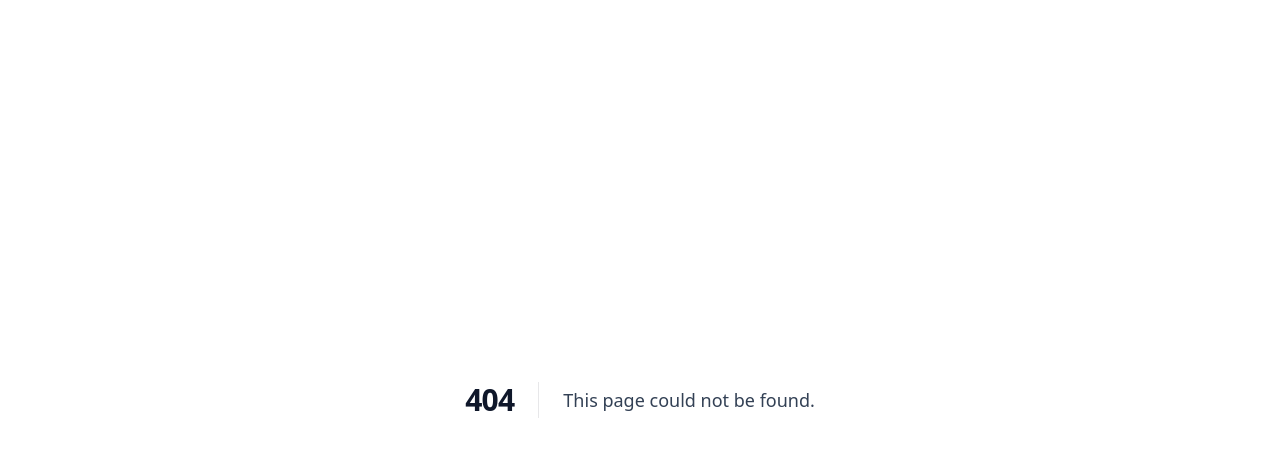
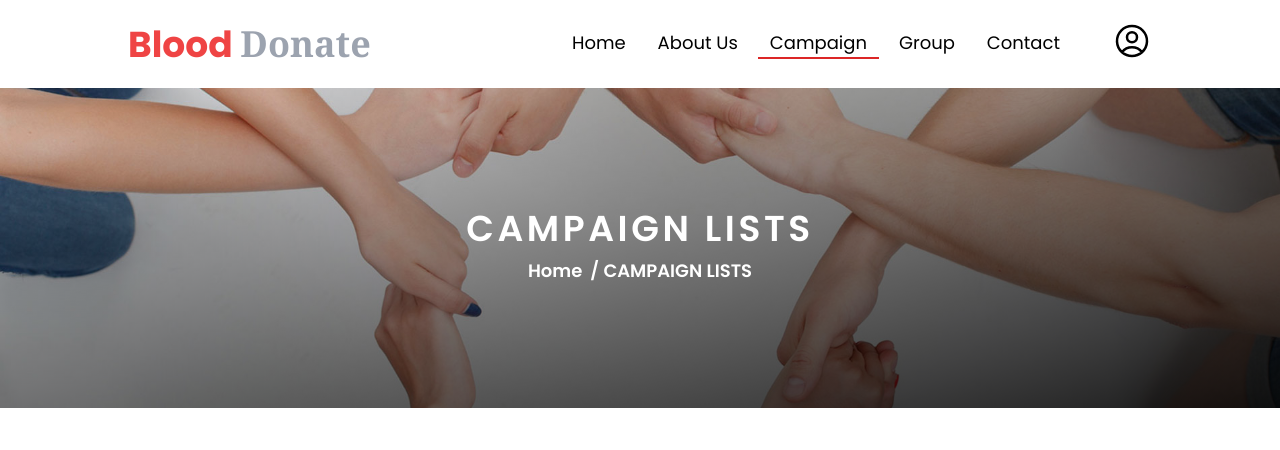
Before and after one commit to miraz66/dream_touch_blood, a React (Vite) app: page /campaign in a window 1280 px wide. Before the commit this address had no page. Shown: the top 450 px of the page. Built offline with nearby package versions, Linux system fonts and the light colour scheme.

Commit message:
userProfile

```diff
--- a/src/App.jsx
+++ b/src/App.jsx
@@ -7,6 +7,7 @@ import MainPage from "./pages/MainPage";
 import Login from "./components/Login";
 import NotFound from "./components/NotFound";
 import About from "./pages/About";
+import Campaign from "./pages/Campaign";
 
 function App() {
   return (
@@ -17,6 +18,7 @@ function App() {
           <Route path="/login" element={<Login />} />
           <Route path="/" element={<MainPage />} />
           <Route path="/About" element={<About />} />
+          <Route path="/campaign" element={<Campaign />} />
           <Route path="*" element={<NotFound />} />
         </Routes>
       </BrowserRouter>
--- a/src/components/AllPageScreen.jsx
+++ b/src/components/AllPageScreen.jsx
@@ -5,7 +5,7 @@ export default function AllPageScreen({ name }) {
     <>
       <div className="h-80 bg-no-repeat bg-center bg-cover bg-[linear-gradient(to_right_bottom,rgba(0,0,0,0.1),rgba(0,0,0,0.9)),url('assets/header-bg.jpg')]">
         <div className="max-w-7xl mx-auto h-full text-white flex flex-col justify-center items-center">
-          <h2 className="text-4xl font-semibold uppercase tracking-widest">
+          <h2 className="pb-2 text-4xl font-semibold uppercase tracking-widest">
             {name}
           </h2>
           <div className="flex gap-2 text-lg font-semibold">
--- a/src/components/Headers.jsx
+++ b/src/components/Headers.jsx
@@ -1,9 +1,7 @@
 import { Disclosure } from "@headlessui/react";
 import { Bars3Icon, XMarkIcon } from "@heroicons/react/24/outline";
-import { useState } from "react";
 import { NavLink } from "react-router-dom";
-import TestModal from "../utils/Modle";
-import UserProfileModel from "./UserProfileModel";
+import UserProfileModal from "./UserProfileModal";
 
 const navigation = [
   { name: "Home", href: "/" },
@@ -14,8 +12,6 @@ const navigation = [
 ];
 
 export default function Header() {
-  const [isModalOpen, setIsModalOpen] = useState(false);
-
   return (
     <>
       <Disclosure as="nav" className="">
@@ -47,31 +43,9 @@ export default function Header() {
                   </div>
                 </div>
 
-                <div className="relative ml-10 lg:hidden">
-                  <svg
-                    xmlns="http://www.w3.org/2000/svg"
-                    fill="none"
-                    viewBox="0 0 24 24"
-                    strokeWidth={1.5}
-                    stroke="currentColor"
-                    className="w-10 h-10 cursor-pointer hover:text-gray-700"
-                    onClick={() => setIsModalOpen(!isModalOpen)}
-                  >
-                    <path
-                      strokeLinecap="round"
-                      strokeLinejoin="round"
-                      d="M17.982 18.725A7.488 7.488 0 0012 15.75a7.488 7.488 0 00-5.982 2.975m11.963 0a9 9 0 10-11.963 0m11.963 0A8.966 8.966 0 0112 21a8.966 8.966 0 01-5.982-2.275M15 9.75a3 3 0 11-6 0 3 3 0 016 0z"
-                    />
-                  </svg>
-
-                  {isModalOpen && (
-                    <TestModal
-                      css={"absolute top-14 right-0"}
-                      onClose={() => setIsModalOpen(!isModalOpen)}
-                    >
-                      <UserProfileModel />
-                    </TestModal>
-                  )}
+                {/* Open Profile */}
+                <div className="relative lg:hidden">
+                  <UserProfileModal />
                 </div>
 
                 <div
@@ -100,31 +74,9 @@ export default function Header() {
                     </div>
                   </div>
 
+                  {/* Open Profile */}
                   <div className="relative ml-10 max-lg:hidden">
-                    <svg
-                      xmlns="http://www.w3.org/2000/svg"
-                      fill="none"
-                      viewBox="0 0 24 24"
-                      strokeWidth={1.5}
-                      stroke="currentColor"
-                      className="w-10 h-10 cursor-pointer hover:text-gray-700"
-                      onClick={() => setIsModalOpen(!isModalOpen)}
-                    >
-                      <path
-                        strokeLinecap="round"
-                        strokeLinejoin="round"
-                        d="M17.982 18.725A7.488 7.488 0 0012 15.75a7.488 7.488 0 00-5.982 2.975m11.963 0a9 9 0 10-11.963 0m11.963 0A8.966 8.966 0 0112 21a8.966 8.966 0 01-5.982-2.275M15 9.75a3 3 0 11-6 0 3 3 0 016 0z"
-                      />
-                    </svg>
-
-                    {isModalOpen && (
-                      <TestModal
-                        css={"absolute top-14 right-0"}
-                        onClose={() => setIsModalOpen(!isModalOpen)}
-                      >
-                        <UserProfileModel />
-                      </TestModal>
-                    )}
+                    <UserProfileModal />
                   </div>
                 </div>
               </div>
--- /dev/null
+++ b/src/components/UserProfileModal.jsx
@@ -0,0 +1,36 @@
+import { useState } from "react";
+import Modal from "../utils/Modal";
+import UserProfile from "./UserProfile";
+
+const UserProfileModal = () => {
+  const [isModalOpen, setIsModalOpen] = useState(false);
+
+  console.log(isModalOpen);
+  return (
+    <div>
+      <button onClick={() => setIsModalOpen(true)}>
+        <svg
+          xmlns="http://www.w3.org/2000/svg"
+          fill="none"
+          viewBox="0 0 24 24"
+          strokeWidth={1.5}
+          stroke="currentColor"
+          className="w-10 h-10 cursor-pointer hover:text-gray-700"
+        >
+          <path
+            strokeLinecap="round"
+            strokeLinejoin="round"
+            d="M17.982 18.725A7.488 7.488 0 0012 15.75a7.488 7.488 0 00-5.982 2.975m11.963 0a9 9 0 10-11.963 0m11.963 0A8.966 8.966 0 0112 21a8.966 8.966 0 01-5.982-2.275M15 9.75a3 3 0 11-6 0 3 3 0 016 0z"
+          />
+        </svg>
+      </button>
+      {isModalOpen && (
+        <Modal onClose={() => setIsModalOpen(!isModalOpen)}>
+          <UserProfile />
+        </Modal>
+      )}
+    </div>
+  );
+};
+
+export default UserProfileModal;
--- /dev/null
+++ b/src/pages/Campaign.jsx
@@ -0,0 +1,16 @@
+import AllPageScreen from "../components/AllPageScreen";
+import Header from "../components/Headers";
+
+function Campaign() {
+  return (
+    <>
+      {/* header section */}
+      <Header />
+
+      {/* Campaign Section */}
+      <AllPageScreen name="CAMPAIGN LISTS" />
+    </>
+  );
+}
+
+export default Campaign;
--- a/src/utils/Modle.jsx
+++ b/src/utils/Modal.jsx
@@ -1,7 +1,7 @@
 import { useRef, useEffect } from "react";
 import PropTypes from "prop-types";
 
-const Modal = ({ children, onClose, css }) => {
+const Modal = ({ children, onClose }) => {
   const modalRef = useRef(null);
 
   useEffect(() => {
@@ -22,7 +22,7 @@ const Modal = ({ children, onClose, css }) => {
   }, [onClose]);
 
   return (
-    <div className={css}>
+    <div className="absolute lg:top-16 right-0">
       <div ref={modalRef} className="bg-white p-6 rounded shadow-md">
         {children}
       </div>
@@ -33,9 +33,8 @@ const Modal = ({ children, onClose, css }) => {
 //fixed inset-0 flex justify-center items-center bg-opacity-50 bg-gray-900
 
 Modal.propTypes = {
-  children: PropTypes.func.isRequired,
-  onClose: PropTypes.bool.isRequired,
-  css: PropTypes.string.isRequired,
+  children: PropTypes.object.isRequired,
+  onClose: PropTypes.func.isRequired,
 };
 
 export default Modal;
```
Also changed, not shown: src/components/UserProfile.jsx (renamed from src/components/UserProfileModel.jsx).
